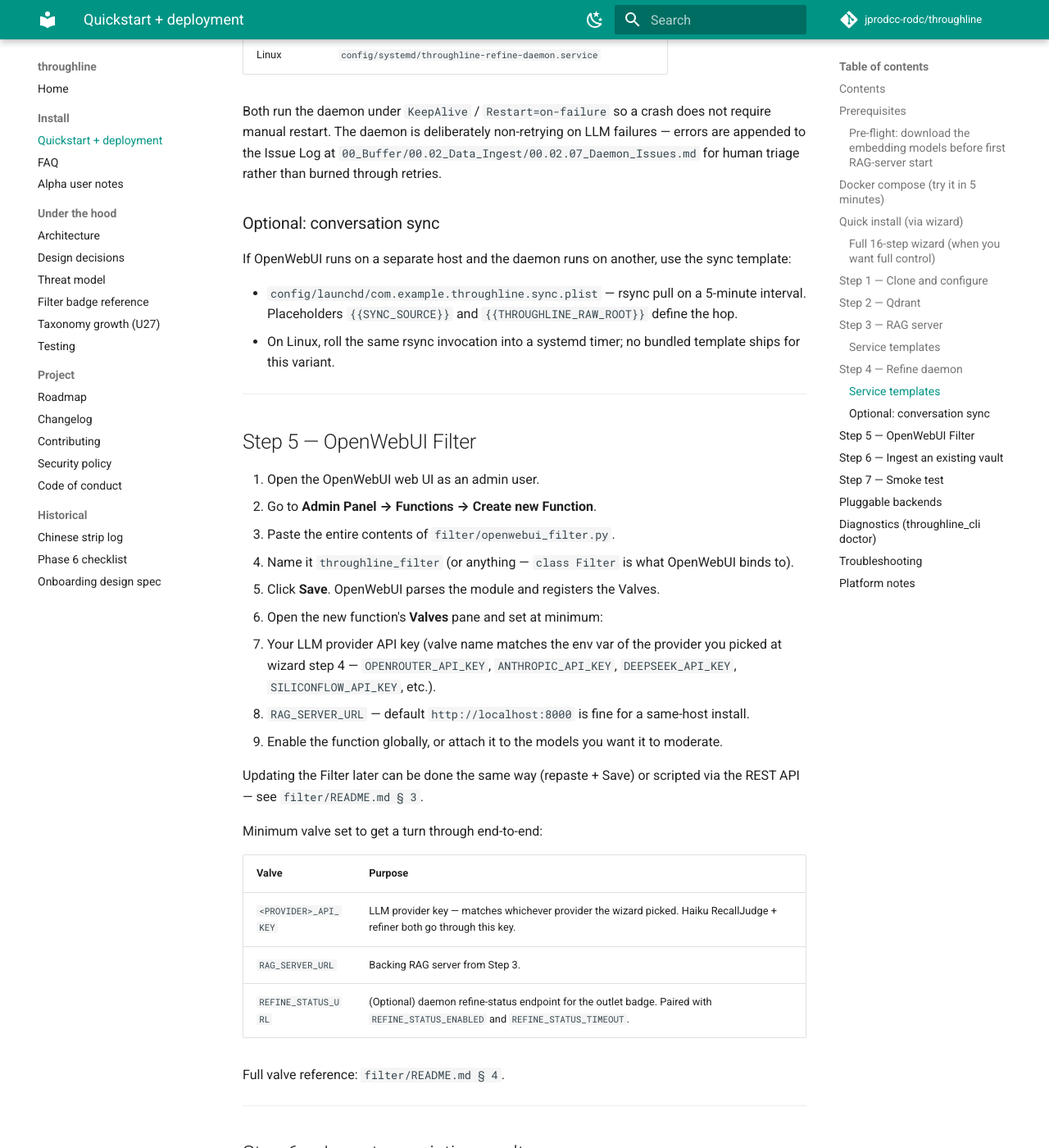
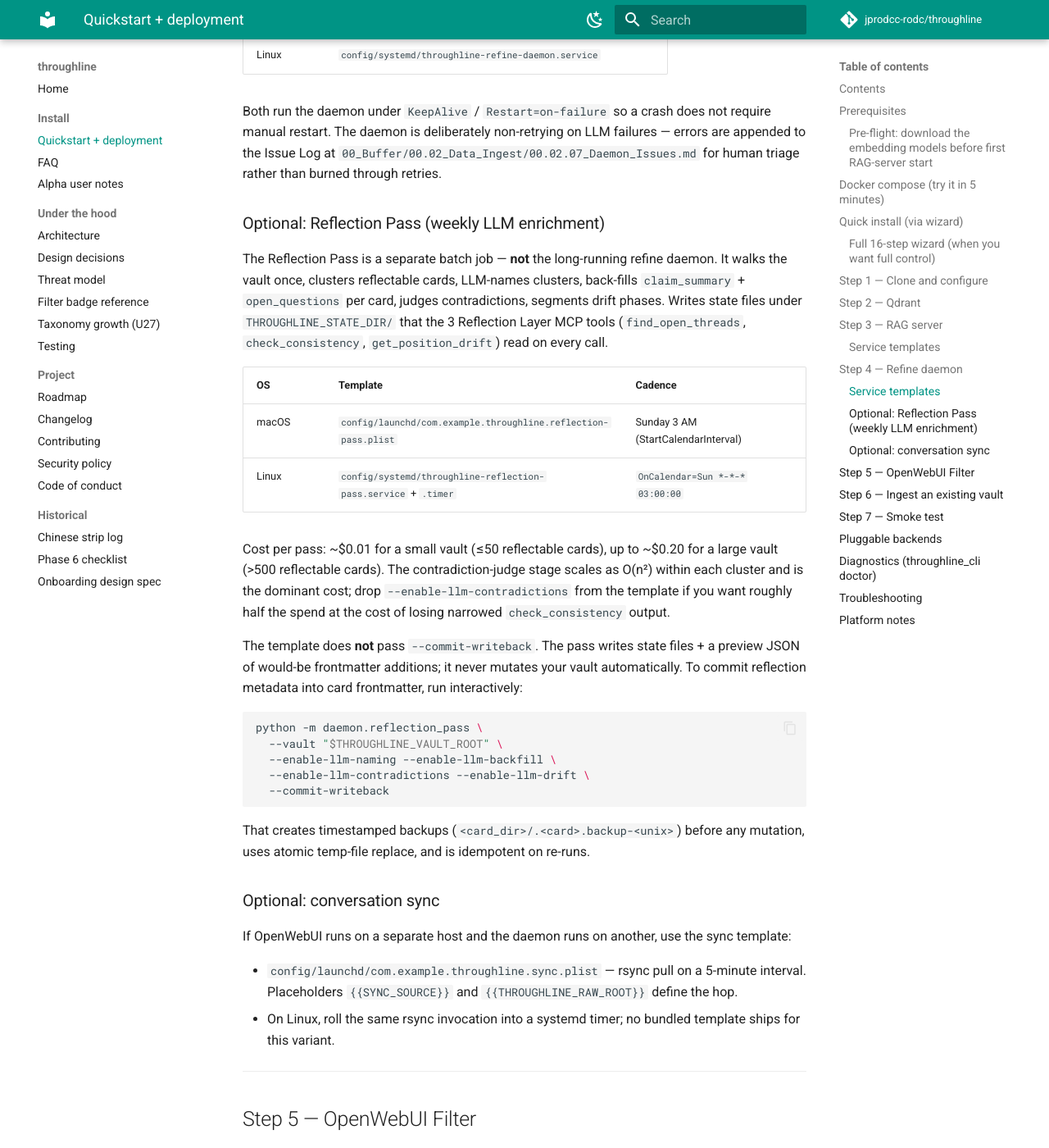
Before and after one commit to jprodcc-rodc/throughline, an MkDocs documentation site: the page built from docs/DEPLOYMENT.md, in a window 1280 px wide and 1400 px high, scrolled down 7444 px. Shown: the whole window at 82% size. Built offline with MkDocs 1.6.1 and Material for MkDocs 9.7.7, drawn with Linux system fonts in a browser that asks for light colours; comment, search, counter and statistics services are not loaded.

Commit message:
ops: Reflection Pass auto-schedule + doctor staleness check
Closes the Gap 2 UX hole surfaced when reasoning through "fresh-install
user with MCP enabled but no auto Reflection Pass" — previously the 3
Reflection Layer tools (find_open_threads, check_consistency,
get_position_drift) sat in "has not run yet" state forever because the
pass was a manual command.

3 new service templates mirroring the existing refine-daemon / rag-server
pattern:

- config/launchd/com.example.throughline.reflection-pass.plist
  macOS, Sunday 3 AM via StartCalendarInterval, RunAtLoad=false so
  login doesn't burn LLM cost. Reuses the OPENROUTER_API_KEY env shape
  the refine-daemon template uses.

- config/systemd/throughline-reflection-pass.service
  Linux oneshot unit, all 4 LLM stages enabled, reuses
  ~/.config/throughline/openrouter.env from refine-daemon.

- config/systemd/throughline-reflection-pass.timer
  OnCalendar=Sun *-*-* 03:00:00, Persistent=true so a missed run
  catches up on next boot.

Templates explicitly do NOT pass --commit-writeback. The pass writes
state files + a preview JSON; vault frontmatter stays untouched.
Users who want metadata committed run the same command interactively
once with --commit-writeback (atomic + backup).

Doctor staleness check: [ok] flips to [warn] when a Reflection state
file is older than 14d (2× the recommended weekly cadence). The
warning hint references both manual re-run AND the auto-schedule
templates so users discover the templates via `--doctor`.

Documentation added:
- docs/DEPLOYMENT.md "Optional: Reflection Pass" subsection — template
  paths, cadence table, cost estimates, --commit-writeback decision
- docs/REFLECTION_LAYER_USER_GUIDE.md "Auto-schedule" block under
  "Periodic re-run" with verify / on-demand commands per OS

1 new test (test_reflection_state_files_stale_warns) — file backdated
20 days, asserts warn + "reflection_pass" hint in output. Full suite
1839 passed, 1 skipped.

Co-Authored-By: Claude Opus 4.7 (1M context) <noreply@anthropic.com>

````diff
--- a/docs/DEPLOYMENT.md
+++ b/docs/DEPLOYMENT.md
@@ -335,6 +335,45 @@ non-retrying on LLM failures — errors are appended to the Issue Log at
 `00_Buffer/00.02_Data_Ingest/00.02.07_Daemon_Issues.md` for human
 triage rather than burned through retries.
 
+### Optional: Reflection Pass (weekly LLM enrichment)
+
+The Reflection Pass is a separate batch job — **not** the long-running
+refine daemon. It walks the vault once, clusters reflectable cards,
+LLM-names clusters, back-fills `claim_summary` + `open_questions` per
+card, judges contradictions, segments drift phases. Writes state files
+under `THROUGHLINE_STATE_DIR/` that the 3 Reflection Layer MCP tools
+(`find_open_threads`, `check_consistency`, `get_position_drift`) read
+on every call.
+
+| OS | Template | Cadence |
+|---|---|---|
+| macOS | `config/launchd/com.example.throughline.reflection-pass.plist` | Sunday 3 AM (StartCalendarInterval) |
+| Linux | `config/systemd/throughline-reflection-pass.service` + `.timer` | `OnCalendar=Sun *-*-* 03:00:00` |
+
+Cost per pass: ~$0.01 for a small vault (≤50 reflectable cards), up
+to ~$0.20 for a large vault (>500 reflectable cards). The
+contradiction-judge stage scales as O(n²) within each cluster and is
+the dominant cost; drop `--enable-llm-contradictions` from the
+template if you want roughly half the spend at the cost of losing
+narrowed `check_consistency` output.
+
+The template does **not** pass `--commit-writeback`. The pass writes
+state files + a preview JSON of would-be frontmatter additions; it
+never mutates your vault automatically. To commit reflection metadata
+into card frontmatter, run interactively:
+
+```bash
+python -m daemon.reflection_pass \
+  --vault "$THROUGHLINE_VAULT_ROOT" \
+  --enable-llm-naming --enable-llm-backfill \
+  --enable-llm-contradictions --enable-llm-drift \
+  --commit-writeback
+```
+
+That creates timestamped backups (`<card_dir>/.<card>.backup-<unix>`)
+before any mutation, uses atomic temp-file replace, and is idempotent
+on re-runs.
+
 ### Optional: conversation sync
 
 If OpenWebUI runs on a separate host and the daemon runs on another,
````
Also changed, not shown: CHANGELOG.md (+49 -0 lines), docs/REFLECTION_LAYER_USER_GUIDE.md (+35 -0 lines), 5 other files.
